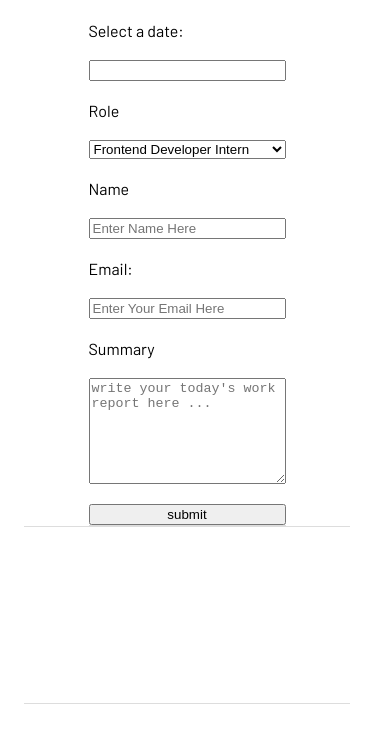
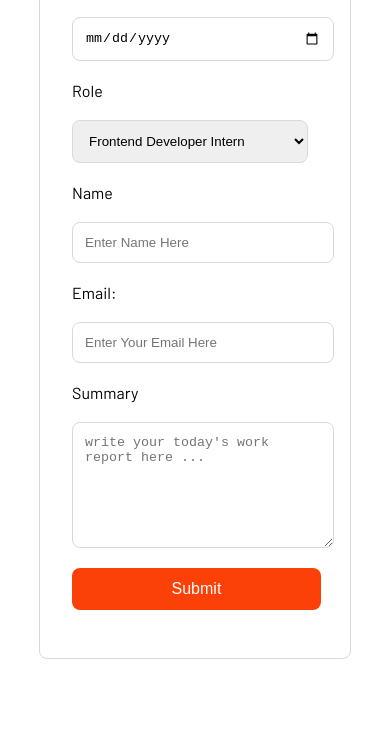
Before and after one commit to piotechindia/piotechindia, a plain HTML site: page careers_intern_attendance.html in a window 390 px wide. Shown: the part 230-960 px from the top of the page. Drawn offline with Linux system fonts and the light colour scheme.

Commit message:
modified:   careers_intern_attendance.html 	modified:   css/style.mobile.css

```diff
--- a/careers_intern_attendance.html
+++ b/careers_intern_attendance.html
@@ -8,10 +8,58 @@
   <link rel="canonical" href="https://www.piotechindia.com" />
   <link rel="stylesheet" href="css/style.css">
   <link rel="stylesheet" href="css/style.mobile.css">
+  <style>
+    .contactform {
+      position: relative;
+      border-radius: .5rem;
+      padding: 1rem 1rem 3rem 2rem;
+      border: .1rem solid #d9d9d9;
+      z-index: 2;
+      display: block;
+      margin-left: auto;
+      margin-right: auto;
+      margin-top: 10%;
+      margin-bottom: auto;
+      max-width: 70%;
+      width: clamp(50%, 400px, 80%);
+    }
+
+    input[type=text],
+    [type=email],
+    select,#datepicker,
+    textarea {
+      width: 90%;
+      padding: 12px;
+      border: .1rem solid #d9d9d9;
+      resize: vertical;
+      border-radius: .5rem;
+
+    }
+
+    input[type=submit] {
+      background-color: #fc4108;
+      color: #fff;
+      width: 95%;
+      border-radius: .5rem;
+      padding: 12px 20px;
+      border: none;
+      cursor: pointer;
+      transition: .3s all ease-in-out;
+      font-size: 1rem;
+      font-weight: 500;
+      text-transform: capitalize;
+    }
+
+    input[type=submit]:hover {
+      background-color: #3179FF;
+
+    }
+
+  </style>
 </head>
 
 <body>
-    <main class="aboutpage">
+  <main class="aboutPage">
     <header id="navbar" class="flex-col justify-center ">
       <nav class="flex-row justify-center align-center justify-space-between">
         <a class="logo" href="index.html">Piotech <span>INDIA</span></a>
@@ -37,17 +85,18 @@
         </div>
       </nav>
     </header>
-        <div class="flex-row-m abouthero g-1">
+
+    <div>
       <form method="post" name="google-sheet">
 
-    <div class="contactform" style="display: flex;flex-direction: column;align-items: center;width: 100%;">
+        <div class="contactform">
           <div style="text-align: center;">
-            <h1> Contact Me</h1>
+            <h1>Intern Attendance</h1>
           </div>
           <div style="display: flex;flex-direction: column; gap: 20px;">
             <label for="datepicker">Select a date:</label>
-            <input type="text" id="datepicker" name="datepicker">
-            <label for="date">Role</label>
+            <input type="date" id="datepicker" name="datepicker">
+            <label for="role">Role</label>
             <select name="role" id="role">
               <option value="Frontend Intern">Frontend Developer Intern</option>
               <option value="Backend Intern">Backend Developer Intern</option>
@@ -70,22 +119,6 @@
 
       </form>
       <script>
-    document.addEventListener('DOMContentLoaded', function () {
-        const datepickerInput = document.getElementById('datepicker');
-
-        // Function to open date picker
-        function openDatePicker() {
-            datepickerInput.type = 'date';
-            datepickerInput.removeEventListener('click', openDatePicker); // Remove the click event listener after opening once
-        }
-
-        // Trigger click event on input after page load
-        datepickerInput.click();
-        datepickerInput.addEventListener('click', openDatePicker);
-    });
-
-
-
         const scriptURL = 'https://script.google.com/macros/s/AKfycbxOUeRz7XTfO79gYr4XI79X4W34zkn78YeUmYQziGlPVS_ROSEi1R_B7QZ4dv7-fSla/exec'
         const form = document.forms['google-sheet']
 
@@ -97,6 +130,8 @@
           form.reset()
         })
       </script>
+
+  </main>
   <footer>
     <div class="ft-col">
       <div class="logo">Piotech <span>INDIA</span></div>
@@ -138,8 +173,8 @@
               fill="#3179FF"></path>
           </g>
         </svg>+91 82396 10162</li>
-            <li class="menu-item"><svg width="1.2rem" height="1.2rem" viewBox="0 0 192 192"
-                xmlns="http://www.w3.org/2000/svg" fill="none">
+      <li class="menu-item"><svg width="1.2rem" height="1.2rem" viewBox="0 0 192 192" xmlns="http://www.w3.org/2000/svg"
+          fill="none">
           <g id="SVGRepo_bgCarrier" stroke-width="0"></g>
           <g id="SVGRepo_tracerCarrier" stroke-linecap="round" stroke-linejoin="round"></g>
           <g id="SVGRepo_iconCarrier">
@@ -182,7 +217,6 @@
   <div style="margin: 0 auto 2rem;" class="text-center text-xs">©2019 Piotech INDIA, Bhadra, Raj 335502 (INDIA).
     <br>All rights reserved.
   </div>
-    </main>
 
   <script src="js/script.js"></script>
 
--- a/css/style.mobile.css
+++ b/css/style.mobile.css
@@ -86,7 +86,6 @@
     display: flex;
     flex-direction: column;
   }
-
 }
 
 /* Medium screens (e.g., tablets) */
```
Lines whose indentation alone changed are shown as unchanged.
